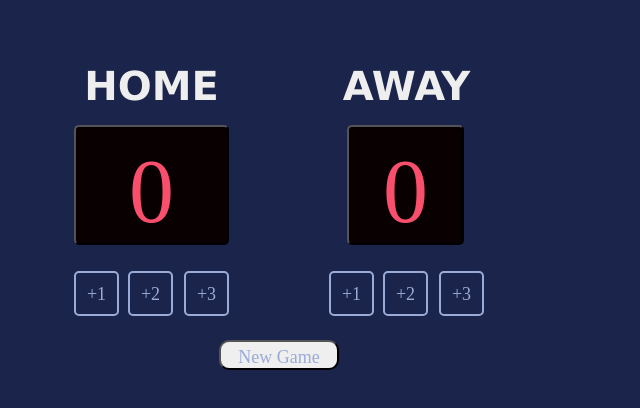
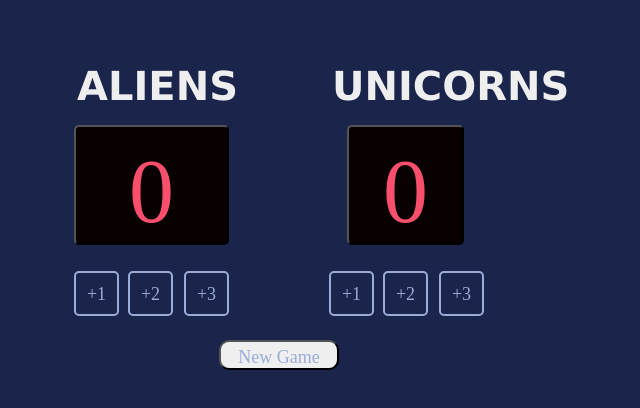
Before and after one commit to Tarang-16/Scorecard, a plain HTML site: page index.html in a window 1280 px wide. Shown: the whole page, without its empty margins (8-648 px from the left). Drawn offline with Linux system fonts and the light colour scheme.

Commit message:
UPDATE TEAM NAME

```diff
--- a/index.html
+++ b/index.html
@@ -6,7 +6,7 @@
         </title>
     </head>
     <body>
-        <div class = "home">HOME </div>
+        <div class = "home">ALIENS </div>
         <button class = "box" id = "num1-el">0</button>
 
         <button class ="sb1" onclick="addone()">+1</button>
@@ -19,7 +19,7 @@
         <button id = "new-btn" onclick="newgame()">New Game</button>
 
 
-        <div class = "guest">AWAY</div>
+        <div class = "guest">UNICORNS</div>
         <button class = "box2" id = "num2-el">0</button>
 
         <button class ="sb4" onclick="gaddone()">+1</button>
```
